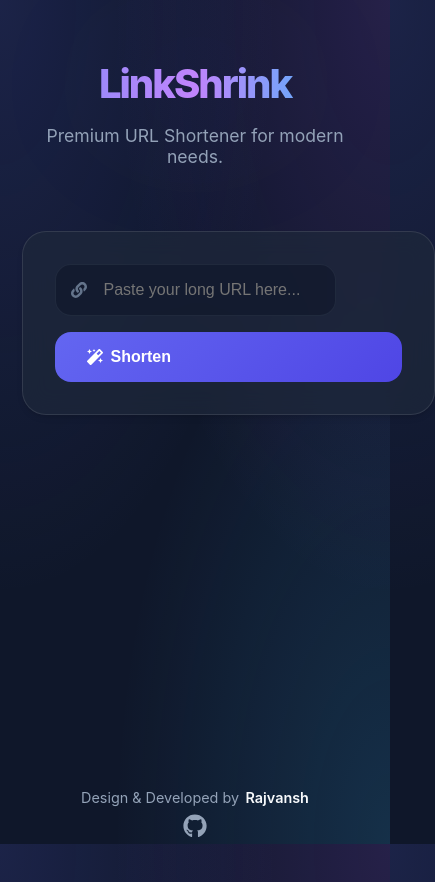
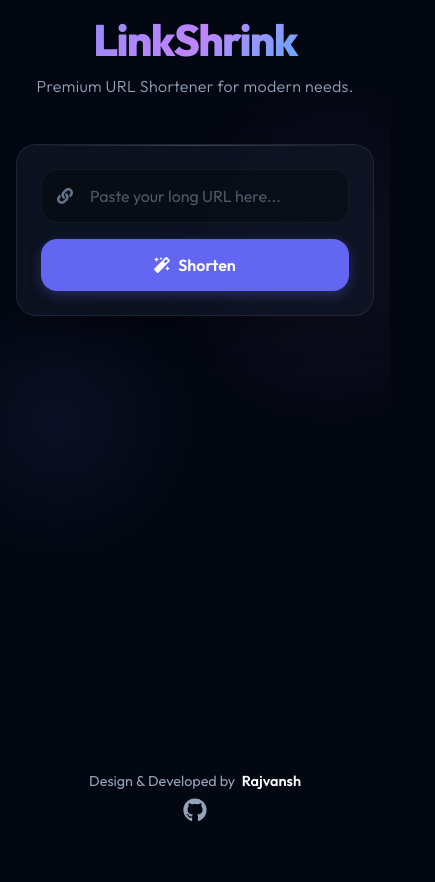
Before and after one commit to Rajvansh-1/LinkShrink, a React (Vite) app in the folder client/: page / in a window 390 px wide. Shown: the top 882 px of the page, 435 px wide, since content can reach past the window. Built offline with nearby package versions, Linux system fonts and the light colour scheme; no server answers.

Commit message:
Optimize for mobile, premium UI, fix permissions

```diff
--- a/client/src/App.jsx
+++ b/client/src/App.jsx
@@ -12,7 +12,7 @@
 
   const fetchHistory = async () => {
     try {
-      const apiUrl = import.meta.env.VITE_API_URL || 'http://localhost:5000';
+      const apiUrl = import.meta.env.VITE_API_URL || (import.meta.env.DEV ? 'http://localhost:5000' : '');
       const res = await axios.get(`${apiUrl}/api/url/history`);
       setHistory(res.data);
     } catch (err) {
--- a/client/src/components/Footer.jsx
+++ b/client/src/components/Footer.jsx
@@ -14,7 +14,17 @@
       gap: '0.5rem'
     }}>
       <div style={{ display: 'flex', alignItems: 'center', gap: '0.4rem' }}>
-        Design & Developed by <span style={{ color: '#f8fafc', fontWeight: 600 }}>Rajvansh</span>
+        Design & Developed by
+        <a
+          href="https://github.com/Rajvansh-1"
+          target="_blank"
+          rel="noopener noreferrer"
+          style={{ color: '#f8fafc', fontWeight: 600, textDecoration: 'none', transition: 'color 0.2s' }}
+          onMouseOver={(e) => e.currentTarget.style.color = '#818cf8'}
+          onMouseOut={(e) => e.currentTarget.style.color = '#f8fafc'}
+        >
+          Rajvansh
+        </a>
       </div>
       <a
         href="https://github.com/Rajvansh-1"
--- a/client/src/components/ShortenerForm.jsx
+++ b/client/src/components/ShortenerForm.jsx
@@ -15,7 +15,7 @@
     setError('');
 
     try {
-      const apiUrl = import.meta.env.VITE_API_URL || 'http://localhost:5000';
+      const apiUrl = import.meta.env.VITE_API_URL || (import.meta.env.DEV ? 'http://localhost:5000' : '');
       const res = await axios.post(`${apiUrl}/api/url/shorten`, { longUrl });
       onUrlShortened(res.data);
       setLongUrl('');
--- a/client/src/index.css
+++ b/client/src/index.css
@@ -1,161 +1,206 @@
+@import url('https://fonts.googleapis.com/css2?family=Outfit:wght@300;400;500;600;700;800&display=swap');
+
 :root {
   --primary-color: #6366f1;
   --primary-hover: #4f46e5;
-  --bg-color: #0f172a;
-  --card-bg: rgba(30, 41, 59, 0.7);
+  --bg-color: #030712;
+  --card-bg: rgba(17, 24, 39, 0.7);
   --text-color: #f8fafc;
   --text-secondary: #94a3b8;
   --border-color: rgba(148, 163, 184, 0.1);
-  --glass-border: 1px solid rgba(255, 255, 255, 0.1);
-  --shadow: 0 4px 6px -1px rgba(0, 0, 0, 0.1), 0 2px 4px -1px rgba(0, 0, 0, 0.06);
-  --glow: 0 0 20px rgba(99, 102, 241, 0.3);
+  --glass-border: 1px solid rgba(255, 255, 255, 0.08);
+  --shadow: 0 10px 40px -10px rgba(0, 0, 0, 0.5);
+  --glow: 0 0 20px rgba(99, 102, 241, 0.15);
+  --gradient-text: linear-gradient(135deg, #818cf8 0%, #c084fc 50%, #38bdf8 100%);
+}
+
+* {
+  box-sizing: border-box;
 }
 
 body {
   margin: 0;
-  font-family: 'Inter', system-ui, -apple-system, sans-serif;
+  font-family: 'Outfit', system-ui, -apple-system, sans-serif;
   background-color: var(--bg-color);
   color: var(--text-color);
   min-height: 100vh;
   display: flex;
   justify-content: center;
-  align-items: center;
   background-image:
-    radial-gradient(at 0% 0%, rgba(99, 102, 241, 0.15) 0px, transparent 50%),
-    radial-gradient(at 100% 0%, rgba(168, 85, 247, 0.15) 0px, transparent 50%),
-    radial-gradient(at 100% 100%, rgba(56, 189, 248, 0.15) 0px, transparent 50%);
+    radial-gradient(circle at 15% 50%, rgba(99, 102, 241, 0.08) 0%, transparent 25%),
+    radial-gradient(circle at 85% 30%, rgba(192, 132, 252, 0.08) 0%, transparent 25%);
   background-attachment: fixed;
+  overflow-x: hidden;
 }
 
 #root {
   width: 100%;
-  max-width: 800px;
-  padding: 2rem;
+  max-width: 700px;
+  padding: 1.5rem;
+  display: flex;
+  flex-direction: column;
 }
 
 .container {
   display: flex;
   flex-direction: column;
-  gap: 2rem;
+  gap: 2.5rem;
   align-items: center;
+  width: 100%;
+  flex: 1;
 }
 
 h1 {
-  font-size: 3.5rem;
+  font-size: 4rem;
   font-weight: 800;
   text-align: center;
-  background: linear-gradient(to right, #818cf8, #c084fc, #38bdf8);
+  background: var(--gradient-text);
   -webkit-background-clip: text;
   background-clip: text;
   color: transparent;
-  margin-bottom: 0.5rem;
-  letter-spacing: -0.05em;
-  filter: drop-shadow(0 0 2em rgba(99, 102, 241, 0.2));
+  margin: 0;
+  letter-spacing: -0.04em;
+  line-height: 1.1;
+  padding-bottom: 0.2rem;
 }
 
 .subtitle {
   text-align: center;
   color: var(--text-secondary);
-  font-size: 1.1rem;
-  margin-bottom: 2rem;
+  font-size: 1.2rem;
+  margin-top: 0.5rem;
+  margin-bottom: 1rem;
+  font-weight: 300;
+  letter-spacing: 0.02em;
 }
 
 .card {
   background: var(--card-bg);
-  backdrop-filter: blur(12px);
-  -webkit-backdrop-filter: blur(12px);
+  backdrop-filter: blur(20px);
+  -webkit-backdrop-filter: blur(20px);
   border: var(--glass-border);
-  border-radius: 1.5rem;
+  border-radius: 24px;
   padding: 2rem;
   width: 100%;
   box-shadow: var(--shadow);
-  transition: transform 0.2s, box-shadow 0.2s;
+  transition: transform 0.3s ease, box-shadow 0.3s ease;
+  position: relative;
+  overflow: hidden;
 }
 
-.card:hover {
-  box-shadow: 0 20px 25px -5px rgba(0, 0, 0, 0.1), 0 10px 10px -5px rgba(0, 0, 0, 0.04);
+.card::before {
+  content: '';
+  position: absolute;
+  top: 0;
+  left: 0;
+  right: 0;
+  height: 1px;
+  background: linear-gradient(90deg, transparent, rgba(255, 255, 255, 0.2), transparent);
 }
 
 .input-group {
   display: flex;
-  gap: 1rem;
+  gap: 0.75rem;
   position: relative;
+  width: 100%;
 }
 
 input {
   flex: 1;
-  background: rgba(15, 23, 42, 0.6);
-  border: 1px solid var(--border-color);
-  padding: 1rem 1.5rem;
-  border-radius: 1rem;
+  background: rgba(0, 0, 0, 0.3);
+  border: 1px solid rgba(255, 255, 255, 0.05);
+  padding: 1.25rem 1.5rem;
+  border-radius: 16px;
   color: var(--text-color);
-  font-size: 1rem;
-  transition: all 0.3s ease;
+  font-size: 1.1rem;
+  font-family: inherit;
+  transition: all 0.3s cubic-bezier(0.4, 0, 0.2, 1);
+  width: 100%;
 }
 
 input:focus {
   outline: none;
-  border-color: var(--primary-color);
-  box-shadow: 0 0 0 2px rgba(99, 102, 241, 0.2);
+  border-color: rgba(129, 140, 248, 0.5);
+  background: rgba(0, 0, 0, 0.5);
+  box-shadow: 0 0 0 4px rgba(99, 102, 241, 0.1);
+}
+
+input::placeholder {
+  color: rgba(148, 163, 184, 0.5);
 }
 
 button {
-  background: linear-gradient(135deg, var(--primary-color), var(--primary-hover));
+  background: var(--primary-color);
   color: white;
   border: none;
-  padding: 1rem 2rem;
-  border-radius: 1rem;
+  padding: 0 2rem;
+  border-radius: 16px;
   font-weight: 600;
-  font-size: 1rem;
+  font-size: 1.1rem;
   cursor: pointer;
   transition: all 0.3s ease;
   display: flex;
   align-items: center;
+  justify-content: center;
   gap: 0.5rem;
+  font-family: inherit;
+  white-space: nowrap;
+  box-shadow: 0 4px 12px rgba(99, 102, 241, 0.3);
 }
 
 button:hover {
+  background: var(--primary-hover);
   transform: translateY(-2px);
-  box-shadow: var(--glow);
+  box-shadow: 0 8px 20px rgba(99, 102, 241, 0.4);
 }
 
 button:active {
   transform: translateY(0);
 }
 
+button:disabled {
+  opacity: 0.7;
+  cursor: not-allowed;
+  transform: none;
+}
+
 .result-container {
   margin-top: 1.5rem;
-  padding: 1rem;
-  background: rgba(99, 102, 241, 0.1);
+  padding: 1.25rem;
+  background: rgba(99, 102, 241, 0.08);
   border: 1px solid rgba(99, 102, 241, 0.2);
-  border-radius: 1rem;
+  border-radius: 16px;
   display: flex;
   align-items: center;
   justify-content: space-between;
-  animation: slideDown 0.3s ease-out;
+  animation: slideUp 0.4s cubic-bezier(0.16, 1, 0.3, 1);
 }
 
 .short-url {
-  color: #818cf8;
+  color: #a5b4fc;
   font-weight: 600;
   text-decoration: none;
+  font-size: 1.1rem;
+  letter-spacing: 0.02em;
+  transition: color 0.2s;
 }
 
 .short-url:hover {
-  text-decoration: underline;
+  color: #c7d2fe;
 }
 
 .copy-btn {
-  background: transparent;
+  background: rgba(255, 255, 255, 0.05);
   color: var(--text-secondary);
-  padding: 0.5rem;
-  border-radius: 0.5rem;
+  padding: 0.75rem;
+  border-radius: 12px;
+  box-shadow: none;
 }
 
 .copy-btn:hover {
   background: rgba(255, 255, 255, 0.1);
-  color: var(--text-color);
-  transform: none;
+  color: white;
+  transform: scale(1.05);
   box-shadow: none;
 }
 
@@ -165,45 +210,97 @@
   margin: 0;
   display: flex;
   flex-direction: column;
-  gap: 1rem;
+  gap: 0.75rem;
 }
 
 .history-item {
   display: flex;
   justify-content: space-between;
   align-items: center;
-  padding: 1rem;
-  background: rgba(15, 23, 42, 0.4);
-  border-radius: 1rem;
-  border: 1px solid transparent;
-  transition: all 0.2s;
+  padding: 1rem 1.25rem;
+  background: rgba(17, 24, 39, 0.4);
+  border-radius: 16px;
+  border: 1px solid rgba(255, 255, 255, 0.03);
+  transition: all 0.2s ease;
 }
 
 .history-item:hover {
-  border-color: rgba(99, 102, 241, 0.3);
-  background: rgba(15, 23, 42, 0.6);
+  background: rgba(30, 41, 59, 0.6);
+  border-color: rgba(255, 255, 255, 0.08);
+  transform: translateX(4px);
 }
 
 .original-link {
   color: var(--text-secondary);
-  font-size: 0.9rem;
-  max-width: 200px;
+  font-size: 0.85rem;
+  max-width: 250px;
   white-space: nowrap;
   overflow: hidden;
   text-overflow: ellipsis;
+  opacity: 0.7;
 }
 
-@keyframes slideDown {
-  from { opacity: 0; transform: translateY(-10px); }
-  to { opacity: 1; transform: translateY(0); }
+@keyframes slideUp {
+  from {
+    opacity: 0;
+    transform: translateY(20px);
+  }
+
+  to {
+    opacity: 1;
+    transform: translateY(0);
+  }
 }
 
-@media (max-width: 600px) {
-  .input-group {
-    flex-direction: column;
+/* Mobile Optimization */
+@media (max-width: 640px) {
+  #root {
+    padding: 1rem;
   }
 
   h1 {
-    font-size: 2.5rem;
+    font-size: 2.75rem;
+  }
+
+  .subtitle {
+    font-size: 1rem;
+  }
+
+  .card {
+    padding: 1.5rem;
+    border-radius: 20px;
+  }
+
+  .input-group {
+    flex-direction: column;
+    gap: 1rem;
+  }
+
+  input {
+    padding: 1rem 1.25rem;
+    font-size: 1rem;
+  }
+
+  button {
+    width: 100%;
+    padding: 1rem;
+    font-size: 1rem;
+  }
+
+  .history-item {
+    flex-direction: column;
+    align-items: flex-start;
+    gap: 0.75rem;
+  }
+
+  .history-item>div:last-child {
+    width: 100%;
+    justify-content: space-between;
+    padding-top: 0.5rem;
+    border-top: 1px solid rgba(255, 255, 255, 0.05);
+  }
+
+  .original-link {
+    max-width: 100%;
   }
 }
```
